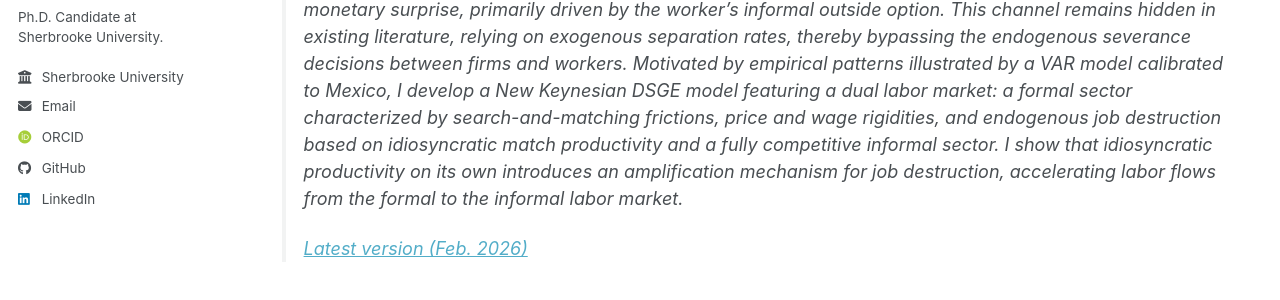
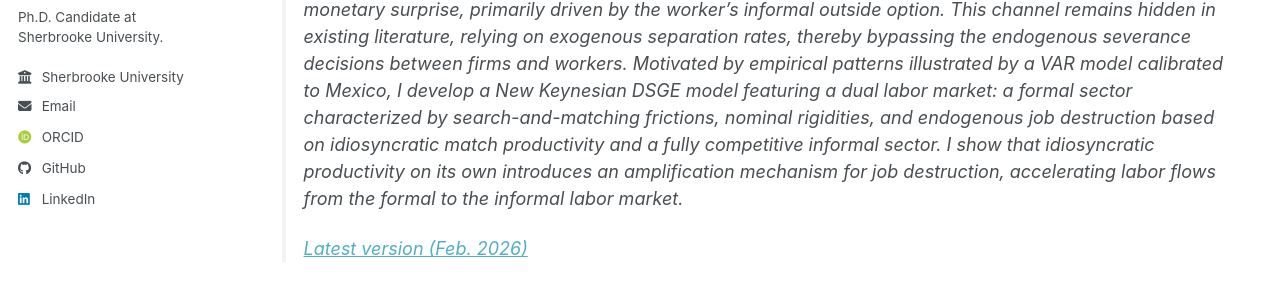
Before and after one commit to Kevinndenwadie/kevinndenwadie.github.io, a Jekyll site: the page built from _pages/publications.md, in a window 1280 px wide and 1115 px high. Shown: the part 339-639 px from the top of the window. Built offline with Jekyll 4.4.1, drawn with Linux system fonts in a browser that asks for light colours; some web fonts are replaced; a script bundle is joined from its source files by our own code; library files that are not in the unit come from our copies; some of the changed text lies outside the part shown.

Commit message:
Update publications.md

```diff
--- a/_pages/publications.md
+++ b/_pages/publications.md
@@ -7,7 +7,7 @@
 
 ## Job Market Paper
 <ins>Informality and Monetary Policy Revisited: The Role of Endogenous Separations</ins>
->**Abstract:** Using the case of Mexico, I identify a new channel through which informality alters monetary policy transmission in developing economies. I demonstrate that the presence of an informal sector increases the probability of firm-worker match severance by a factor of 1.5 following a contractionary monetary surprise, primarily driven by the worker's informal outside option. This channel remains hidden in existing literature, relying on exogenous separation rates, thereby bypassing the endogenous severance decisions between firms and workers. Motivated by empirical patterns illustrated by a VAR model calibrated to Mexico, I develop a New Keynesian DSGE model featuring a dual labor market: a formal sector characterized by search-and-matching frictions, price and wage rigidities, and endogenous job destruction based on idiosyncratic match productivity and a fully competitive informal sector. I show that idiosyncratic productivity on its own introduces an amplification mechanism for job destruction, accelerating labor flows from the formal to the informal labor market.
+>**Abstract:** Using the case of Mexico, I identify a new channel through which informality alters monetary policy transmission in developing economies. I demonstrate that the presence of an informal sector increases the probability of firm-worker match severance by a factor of 1.5 following a contractionary monetary surprise, primarily driven by the worker's informal outside option. This channel remains hidden in existing literature, relying on exogenous separation rates, thereby bypassing the endogenous severance decisions between firms and workers. Motivated by empirical patterns illustrated by a VAR model calibrated to Mexico, I develop a New Keynesian DSGE model featuring a dual labor market: a formal sector characterized by search-and-matching frictions, nominal rigidities, and endogenous job destruction based on idiosyncratic match productivity and a fully competitive informal sector. I show that idiosyncratic productivity on its own introduces an amplification mechanism for job destruction, accelerating labor flows from the formal to the informal labor market.
 >
 [Latest version (Feb. 2026)](#)
 
```
